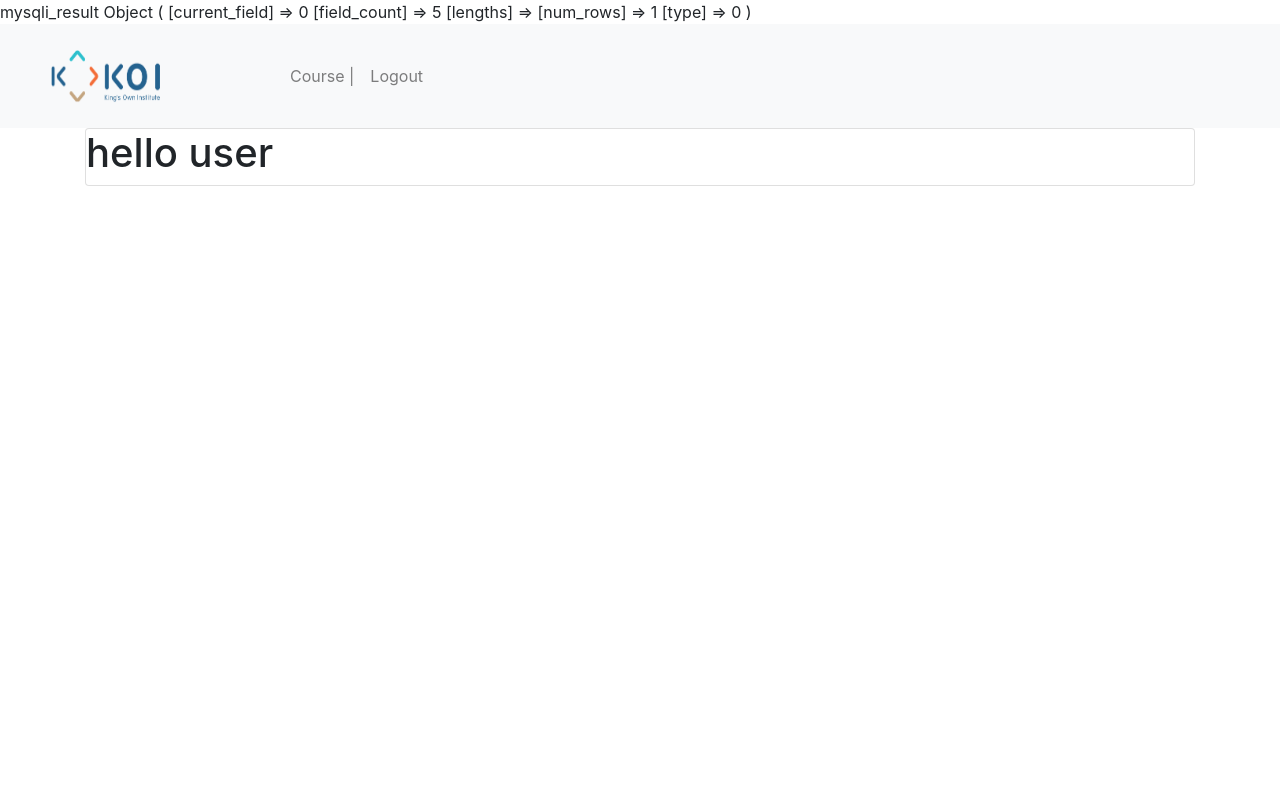
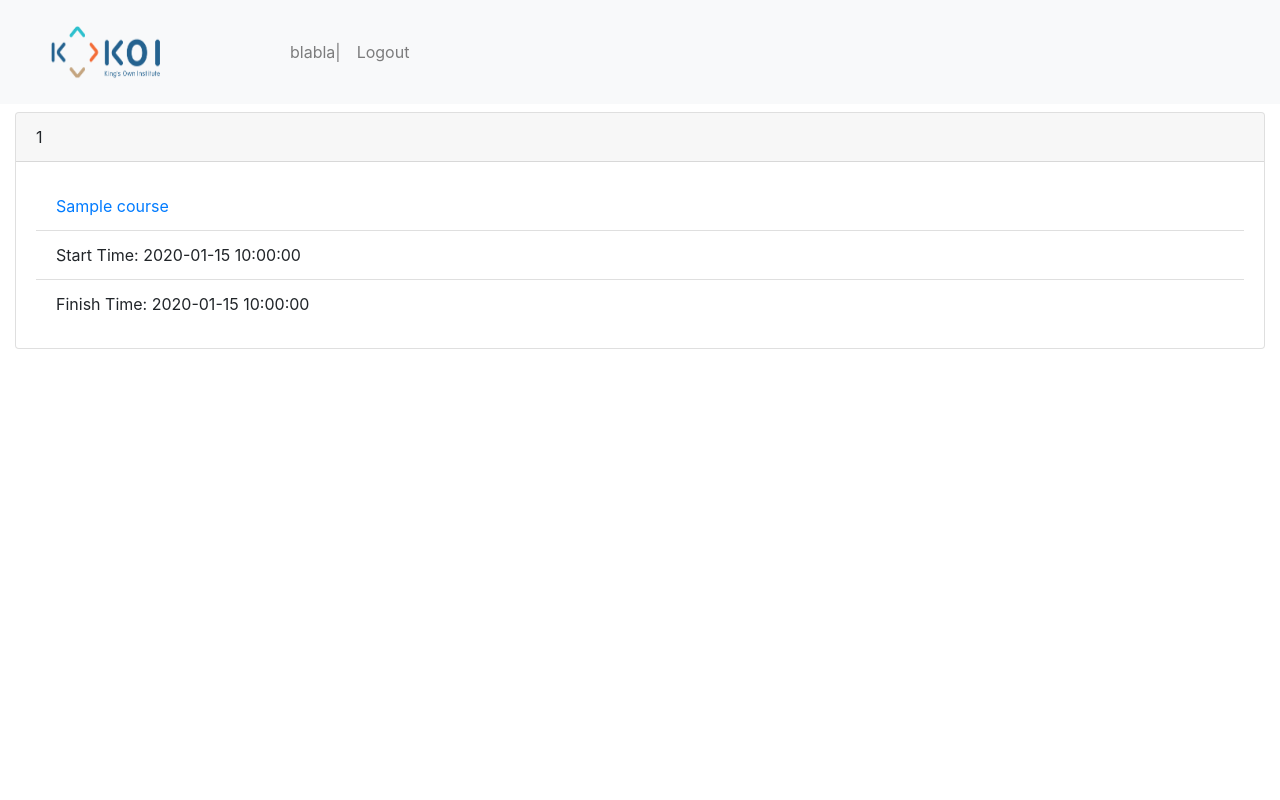
Before and after one commit to rojinakarki/KOIWebsite, a PHP site: page /student/student_dashboard.php in a window 1280 px wide. Run offline with PHP 8.4, Linux system fonts and the light colour scheme; the visitor is signed in with stand-in values (Sample User, id 1); tables that the repository leaves empty or names only in its code hold one stand-in row (values such as "Sample post"); some libraries are stand-ins or nearby versions.

Commit message:
updated 01/31/2021 latest 01:04

```diff
--- a/include/session_check.php
+++ b/include/session_check.php
@@ -1,9 +1,9 @@
 <?php
 session_start();
   if(isset($_SESSION['user_id'])){
-
   }
   else{
+      echo ('<meta http-equiv="refresh" content="0">');
       header("location:../login.php");
   }
 ?>
--- a/lecturer/add_course_content.php
+++ b/lecturer/add_course_content.php
@@ -20,7 +20,7 @@ if(isset($_POST['upload-course-content'])) {
     move_uploaded_file($file_tem_loc,$file_store);
 
     $course_id  = mysqli_real_escape_string($conn,$courseRetrieved);
-    $course_content = mysqli_real_escape_string($conn,$file_store);
+    $course_content = mysqli_real_escape_string($conn,$file_name);
 
 //  Insert course content into DB Table course_content
     $sql = "INSERT INTO course_content(course_content,course_id)
--- a/lecturer/edit_course_content.php
+++ b/lecturer/edit_course_content.php
@@ -19,7 +19,7 @@ if(isset($_POST['update-course-content'])) {
 //  Move file from temp to file storage
     move_uploaded_file($file_tem_loc,$file_store);
 
-    $course_content = mysqli_real_escape_string($conn,$file_store);
+    $course_content = mysqli_real_escape_string($conn,$file_name);
 
 //  Update course content into DB Table course_content
     $sqlDelQuery = "Update course_content set course_content='$course_content' WHERE course_content_id = '$courseContentRetrieved'";
--- a/lecturer/lecturer_navbar.php
+++ b/lecturer/lecturer_navbar.php
@@ -15,8 +15,7 @@
 
             <li class="nav-item topnav-right">
                 <?php if(isset($_SESSION['user_id'])){ ?>
-                    <a class="nav-link" href="../static-pages/index.php">Logout</a>
-                    <?php session_destroy();?>
+                    <a class="nav-link" href="../logout.php">Logout</a>
                 <?php }?>
             </li>
         </ul>
--- a/student/student_dashboard.php
+++ b/student/student_dashboard.php
@@ -1,17 +1,16 @@
-<?
+<?php
 include("../include/session_check.php");
 require_once("../include/component.php");
 include("../connectDB.php");
 
 $user_id = $_SESSION['user_id'];
-//SELECT c.course_id,c.course_name, cc.course_content FROM course_content as cc
-//        inner join course as c on cc.course_id = c.course_id where cc.course_content_id =
-
- $sql = "Select c.course_id,c.course_name,c.course_start_time,c.course_finish_time,u.user_id from course as c
+$sql = "Select c.course_id,c.course_name,c.course_start_time,c.course_finish_time,u.user_id from course as c
         inner join enrollment as e on e.course_id = c.course_id
         inner join user as u on e.user_id = u.user_id where e.user_id = '$user_id' ";
- $result = mysqli_query($conn,$sql);
- print_r($result);
+$result = mysqli_query($conn,$sql);
+$enrollment = mysqli_fetch_all($result,MYSQLI_ASSOC);
+mysqli_free_result($result);
+mysqli_close($conn);
 
 ?>
 <!doctype html>
@@ -26,20 +25,24 @@ $user_id = $_SESSION['user_id'];
 </head>
 <body>
 <?php include "../student/student_navbar.php";?>
-<div class="container">
-    <div class="row">
-        <div class="col s6 md3">
-            <div class="card z-depth-0">
-                <div class="card-content center">
-                    <h1> hello user</h1>
+<div class="container-fluid pt-2">
+        <div class="row">
+            <?php foreach($enrollment as $enroll){?>
+            <div class="col-sm d-flex">
+                <div class="card flex-fill" >
+                    <div class="card-header"> <?php echo htmlspecialchars($enroll['course_id']);?> </div>
+                    <div class="card-body">
+                        <ul class="list-group list-group-flush">
+                            <li class="list-group-item"><a href="student_course.php?courseid=<?php echo $enroll['course_id'];?>"> <?php echo htmlspecialchars($enroll['course_name']);?></a></li>
+                            <li class="list-group-item"> Start Time: <?php echo htmlspecialchars($enroll['course_start_time']);?> </li>
+                            <li class="list-group-item"> Finish Time: <?php echo htmlspecialchars($enroll['course_finish_time']);?></li>
+                        </ul>
+                    </div>
                 </div>
             </div>
+            <?php }?>
         </div>
-    </div>
 </div>
-
-
-
 
 <?php include "../js/js.php";?>
 </body>
--- a/student/student_navbar.php
+++ b/student/student_navbar.php
@@ -1,5 +1,5 @@
 <nav class="navbar navbar-expand-lg navbar-light bg-light">
-    <a class="navbar-brand" href="#"><img class="site-logo" src="../resources/site-logo.png" alt="logo"></a>
+    <a class="navbar-brand" href="../student/student_dashboard.php"><img class="site-logo" src="../resources/site-logo.png" alt="logo"></a>
     <button class="navbar-toggler" type="button" data-toggle="collapse" data-target="#navbarSupportedContent" aria-controls="navbarSupportedContent" aria-expanded="false" aria-label="Toggle navigation">
         <span class="navbar-toggler-icon"></span>
     </button>
@@ -7,13 +7,12 @@
     <div class="collapse navbar-collapse" id="navbarSupportedContent">
         <ul class="navbar-nav mr-auto">
             <li class="nav-item">
-                <a class="nav-link" href="../student/student_course.php">Course |</a>
+                <a class="nav-link" href="../student/student_course.php"> blabla|</a>
             </li>
 
             <li class="nav-item topnav-right">
                 <?php if(isset($_SESSION['user_id'])){ ?>
-                    <a class="nav-link" href="../static-pages/index.php">Logout</a>
-                    <?php session_destroy();?>
+                    <a class="nav-link" href="../logout.php">Logout</a>
                 <?php }?>
             </li>
         </ul>
```
Also changed, not shown: login.php (+42 -16 lines), logout.php (+5 -4 lines), student/student_course.php (added, +43 -0 lines).
